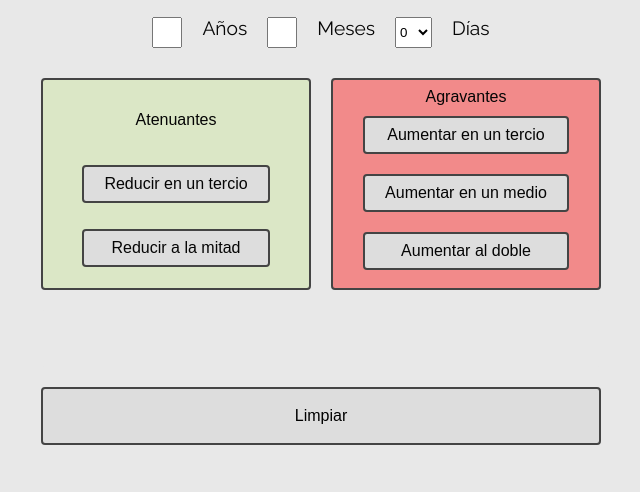
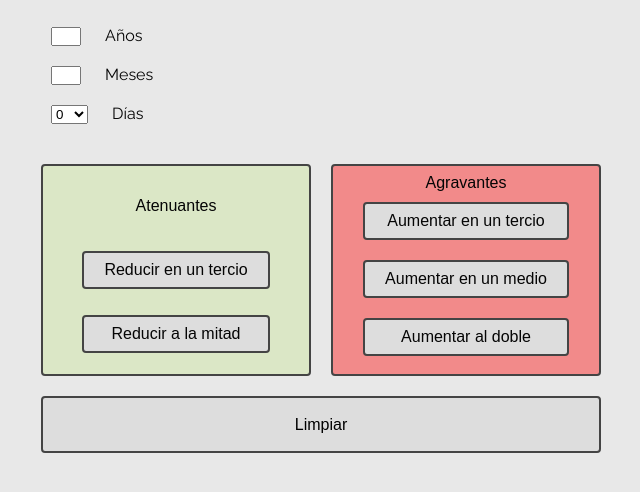
Before and after one commit to Nippur3319/proyecto_jd, a plain HTML site: page index.html in a window 1280 px wide. Shown: the part 60-552 px from the top of the page, without its empty margins (319-959 px from the left). Drawn offline with Linux system fonts and the light colour scheme.

Commit message:
segundo commit

```diff
--- a/style.css
+++ b/style.css
@@ -11,7 +11,7 @@ body {
     color: #050505;
     font-family: Raleway;
     font-weight: 400;
-    width: 600px;
+    max-width: 600px;
     margin: auto;
 
 }
@@ -36,10 +36,11 @@ input[type=number] {
     width: 30px;
 }
 
-.container, input{
-    display: flex;
-    font-size: larger;
-    justify-content: center;
+.container {
+    display: block;
+    padding: 10px;
+
+
 }
 
 .radio-toolbar{
@@ -110,6 +111,6 @@ input[type=number] {
 }
 
 .radio-toolbar button {
-    grid-row: 3;
-    grid-column: 1 / 4;
+    grid-row: 2;
+    grid-column: 1 / 3;
 }
```
Also changed, not shown: index.html (+2 -1 lines).
